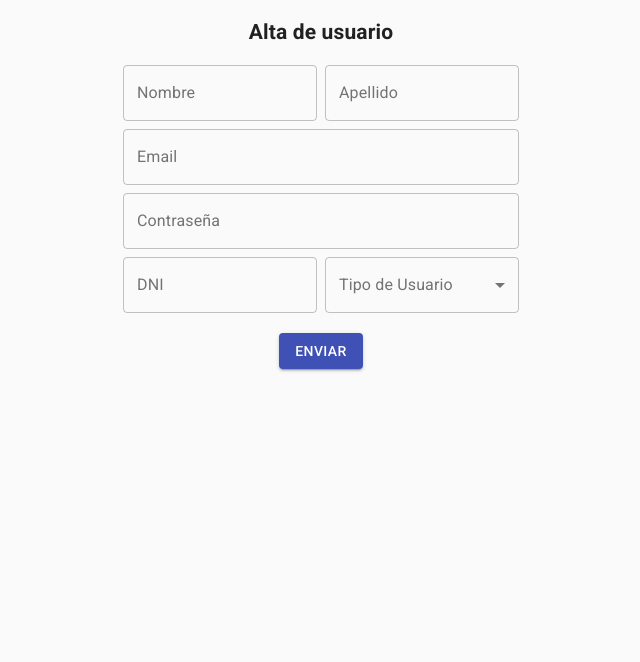
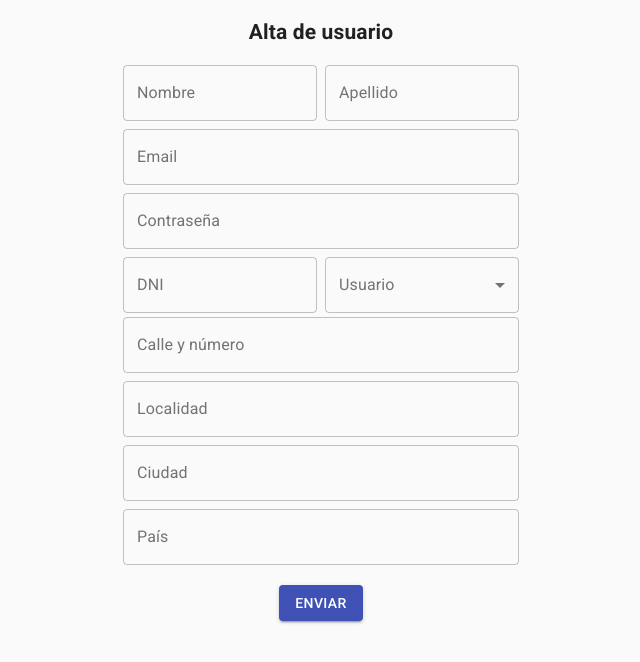
Before and after one commit to Mapach3/dssd-guarani-unla, a React (Create React App) app in the folder dssd-guarani-front/: page /login in a window 1280 px wide. Shown: the top 662 px of the page, without its empty margins (319-959 px from the left). Built offline with nearby package versions, Linux system fonts and the light colour scheme.

Commit message:
InsertUser +Add address info and some value handlers.

```diff
--- a/dssd-guarani-front/src/components/UserInsert/index.js
+++ b/dssd-guarani-front/src/components/UserInsert/index.js
@@ -14,12 +14,43 @@ import Grid from '@material-ui/core/Grid'
 class UserInsert extends Component{
 
     state = {
+        //personalInfo
         formName : '',
         formSurname : '',
         formDni : '',
         formEmail : '',
         formPassword : '',
+        formUserType : '',
+        //address
+        formStreetAndNumber : '',
+        formLocation : '',
+        formCity : '',
+        formCountry : '',
         wrongCredentials : false,
+    }
+
+    onNameChange = (ev) => {
+        this.setState({formName : ev.target.value})
+    }
+
+    onSurnameChange = (ev) => {
+        this.setState({formSurname : ev.target.value})
+    }
+
+    onDniChange = (ev) => {
+        this.setState({formDni : ev.target.value})
+    }
+
+    onEmailChange = (ev) => {
+        this.setState({formEmail : ev.target.value})
+    }
+
+    onPasswordChange = (ev) => {
+        this.setState({formName : ev.target.value})
+    }
+
+    sendUserData(){
+        console.log("Click send user data placeholder")
     }
 
 
@@ -30,37 +61,54 @@ class UserInsert extends Component{
                 <form autoComplete="off">
                     <Grid container spacing={1}>
                         <Grid item sm={6} >
-                            <TextField variant="outlined" label="Nombre" type="text"/>
+                            <TextField variant="outlined" value={this.state.formName} onChange={(ev) => this.onNameChange(ev)} label="Nombre" type="text"/>
                         </Grid>
 
                         <Grid item sm={6}>
-                            <TextField variant="outlined" label="Apellido" type="text"/>
+                            <TextField variant="outlined" value={this.state.formSurname} onChange={(ev) => this.onSurnameChange(ev)} label="Apellido" type="text"/>
                         </Grid>
                         <Grid item xs={12}>
-                            <TextField fullWidth variant="outlined" label="Email" type="text"/>
+                            <TextField fullWidth variant="outlined" value={this.state.formEmail} onChange={(ev) => this.onEmailChange(ev)} label="Email" type="text"/>
                         </Grid>
 
                         <Grid item xs={12}>
-                            <TextField fullWidth variant="outlined" label="Contraseña" type="password"/>
+                            <TextField fullWidth variant="outlined" value={this.state.formName} onChange={(ev) => this.onPasswordChange(ev)} label="Contraseña" type="password"/>
                         </Grid>
                         <Grid item sm={6}>
-                            <TextField variant="outlined" label="DNI" type="text"/>
+                            <TextField variant="outlined" value={this.state.formDni} onChange={(ev) => this.onDniChange(ev)} label="DNI" type="text"/>
                         </Grid>
                         <Grid item sm={6}>
                             <FormControl fullWidth variant="outlined">
-                                <InputLabel id="demo-simple-select-outlined-label">Tipo de Usuario</InputLabel>
+                                <InputLabel id="demo-simple-select-outlined-label">Usuario</InputLabel>
                                 <Select>
-                                <MenuItem value={10}>Ten</MenuItem>
-                                <MenuItem value={20}>Twenty</MenuItem>
-                                <MenuItem value={30}>Thirty</MenuItem>
+                                <MenuItem value={0}>Administrador</MenuItem>
+                                <MenuItem value={1}>Alumno</MenuItem>
+                                <MenuItem value={2}>Profesor</MenuItem>
                                 </Select>
                             </FormControl>
                         </Grid>
                     </Grid>
+                    <Grid container spacing={1}>
+                        <Grid item sm={12} >
+                            <TextField fullWidth variant="outlined" label="Calle y número" type="text"/>
+                        </Grid>
+
+                        <Grid item sm={12}>
+                            <TextField fullWidth variant="outlined" label="Localidad" type="text"/>
+                        </Grid>
+                        <Grid item xs={12}>
+                            <TextField fullWidth variant="outlined" label="Ciudad" type="text"/>
+                        </Grid>
+
+                        <Grid item xs={12}>
+                            <TextField fullWidth variant="outlined" label="País" type="password"/>
+                        </Grid>
+
+                    </Grid>
                     <br />
-                    <Button variant="contained" color="primary">
+                    <Button variant="contained" color="primary" onClick={() => this.sendUserData()}>
                             Enviar
-                        </Button>
+                    </Button>
                 </form>
             </Container>
         )
```
